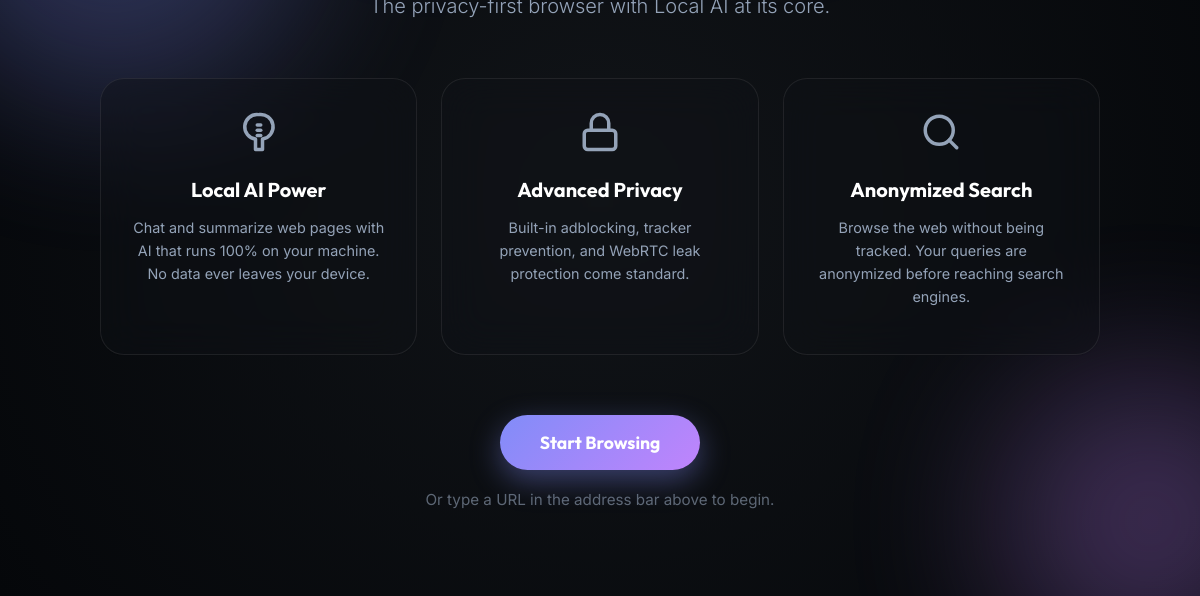
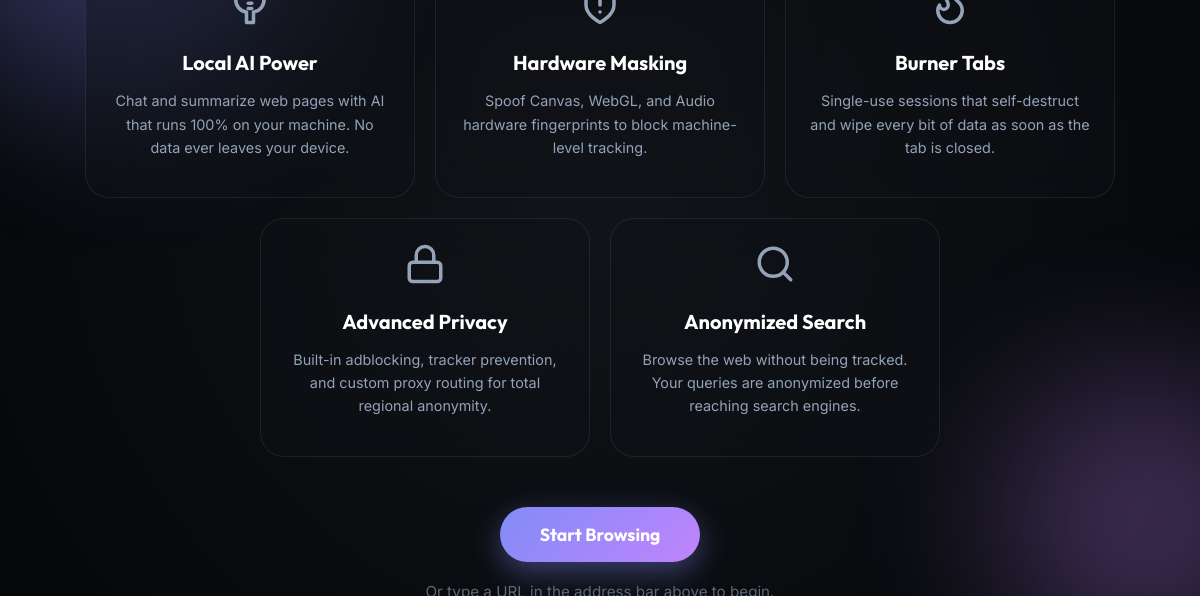
Before and after one commit to ChrisD1231/OpenBrowser, an Electron app: page src/renderer/home.html in a window 1200 px wide. Shown: the part 204-800 px from the top of the page. Drawn offline with Linux system fonts and the light colour scheme.

Commit message:
style: replace fire emoji with SVG and update home page features

```diff
--- a/src/renderer/app.js
+++ b/src/renderer/app.js
@@ -36,7 +36,7 @@ function createTab(url = 'https://www.google.com', isBurner = false) {
     tabEl.className = `tab ${isBurner ? 'burner' : ''}`;
     tabEl.dataset.tabId = id;
     tabEl.innerHTML = `
-        ${isBurner ? '<span class="burner-icon">🔥</span>' : ''}
+        ${isBurner ? '<span class="burner-icon"><svg viewBox="0 0 24 24" fill="none" stroke="currentColor" stroke-width="2" stroke-linecap="round" stroke-linejoin="round"><path d="M8.5 14.5A2.5 2.5 0 0 0 11 12c0-1.38-.5-2-1-3-1.072-2.143-.224-4.054 2-6 .5 2.5 2 4.9 4 6.5 2 1.6 3 3.5 3 5.5a7 7 0 1 1-14 0c0-1.153.433-2.298 1-3a2.5 2.5 0 0 0 2.5 2.5z"/></svg></span>' : ''}
         <span class="tab-title">${newTab.title}</span>
         <span class="close-tab">×</span>
     `;
--- a/src/renderer/home.css
+++ b/src/renderer/home.css
@@ -21,7 +21,7 @@ body, html {
 }
 
 .container {
-    max-width: 1000px;
+    max-width: 1200px;
     z-index: 10;
     text-align: center;
     padding: 40px;
@@ -33,11 +33,11 @@ body, html {
     to { opacity: 1; transform: translateY(0); }
 }
 
-.hero { margin-bottom: 60px; }
+.hero { margin-bottom: 50px; }
 
 .glow-text {
     font-family: 'Outfit', sans-serif;
-    font-size: 5rem;
+    font-size: 4.5rem;
     font-weight: 800;
     margin: 0;
     letter-spacing: -0.03em;
@@ -49,17 +49,18 @@ body, html {
 }
 
 .subtitle {
-    font-size: 1.25rem;
+    font-size: 1.15rem;
     color: var(--text-dim);
-    margin-top: 10px;
+    margin-top: 5px;
     font-weight: 300;
 }
 
 .features {
-    display: grid;
-    grid-template-columns: repeat(3, 1fr);
-    gap: 24px;
-    margin-bottom: 60px;
+    display: flex;
+    justify-content: center;
+    flex-wrap: wrap;
+    gap: 20px;
+    margin-bottom: 50px;
 }
 
 .feature-card {
@@ -67,7 +68,8 @@ body, html {
     backdrop-filter: blur(20px);
     border: 1px solid var(--border-thin);
     border-radius: 24px;
-    padding: 32px;
+    padding: 24px;
+    width: 280px;
     transition: all 0.3s cubic-bezier(0.16, 1, 0.3, 1);
 }
 
--- a/src/renderer/home.html
+++ b/src/renderer/home.html
@@ -24,10 +24,24 @@
             </div>
             <div class="feature-card">
                 <div class="icon-wrapper">
+                    <svg viewBox="0 0 24 24" fill="none" stroke="currentColor" stroke-width="2" stroke-linecap="round" stroke-linejoin="round" class="feature-icon"><path d="M12 22s8-4 8-10V5l-8-3-8 3v7c0 6 8 10 8 10z"/><path d="M12 8v4"/><path d="M12 16h.01"/></svg>
+                </div>
+                <h3>Hardware Masking</h3>
+                <p>Spoof Canvas, WebGL, and Audio hardware fingerprints to block machine-level tracking.</p>
+            </div>
+            <div class="feature-card">
+                <div class="icon-wrapper">
+                    <svg viewBox="0 0 24 24" fill="none" stroke="currentColor" stroke-width="2" stroke-linecap="round" stroke-linejoin="round" class="feature-icon"><path d="M8.5 14.5A2.5 2.5 0 0 0 11 12c0-1.38-.5-2-1-3-1.072-2.143-.224-4.054 2-6 .5 2.5 2 4.9 4 6.5 2 1.6 3 3.5 3 5.5a7 7 0 1 1-14 0c0-1.153.433-2.298 1-3a2.5 2.5 0 0 0 2.5 2.5z"/></svg>
+                </div>
+                <h3>Burner Tabs</h3>
+                <p>Single-use sessions that self-destruct and wipe every bit of data as soon as the tab is closed.</p>
+            </div>
+            <div class="feature-card">
+                <div class="icon-wrapper">
                     <svg viewBox="0 0 24 24" fill="none" stroke="currentColor" stroke-width="2" stroke-linecap="round" stroke-linejoin="round" class="feature-icon"><rect x="3" y="11" width="18" height="11" rx="2" ry="2"></rect><path d="M7 11V7a5 5 0 0 1 10 0v4"></path></svg>
                 </div>
                 <h3>Advanced Privacy</h3>
-                <p>Built-in adblocking, tracker prevention, and WebRTC leak protection come standard.</p>
+                <p>Built-in adblocking, tracker prevention, and custom proxy routing for total regional anonymity.</p>
             </div>
             <div class="feature-card">
                 <div class="icon-wrapper">
```
Also changed, not shown: src/renderer/index.css (+12 -2 lines), src/renderer/index.html (+3 -1 lines).
